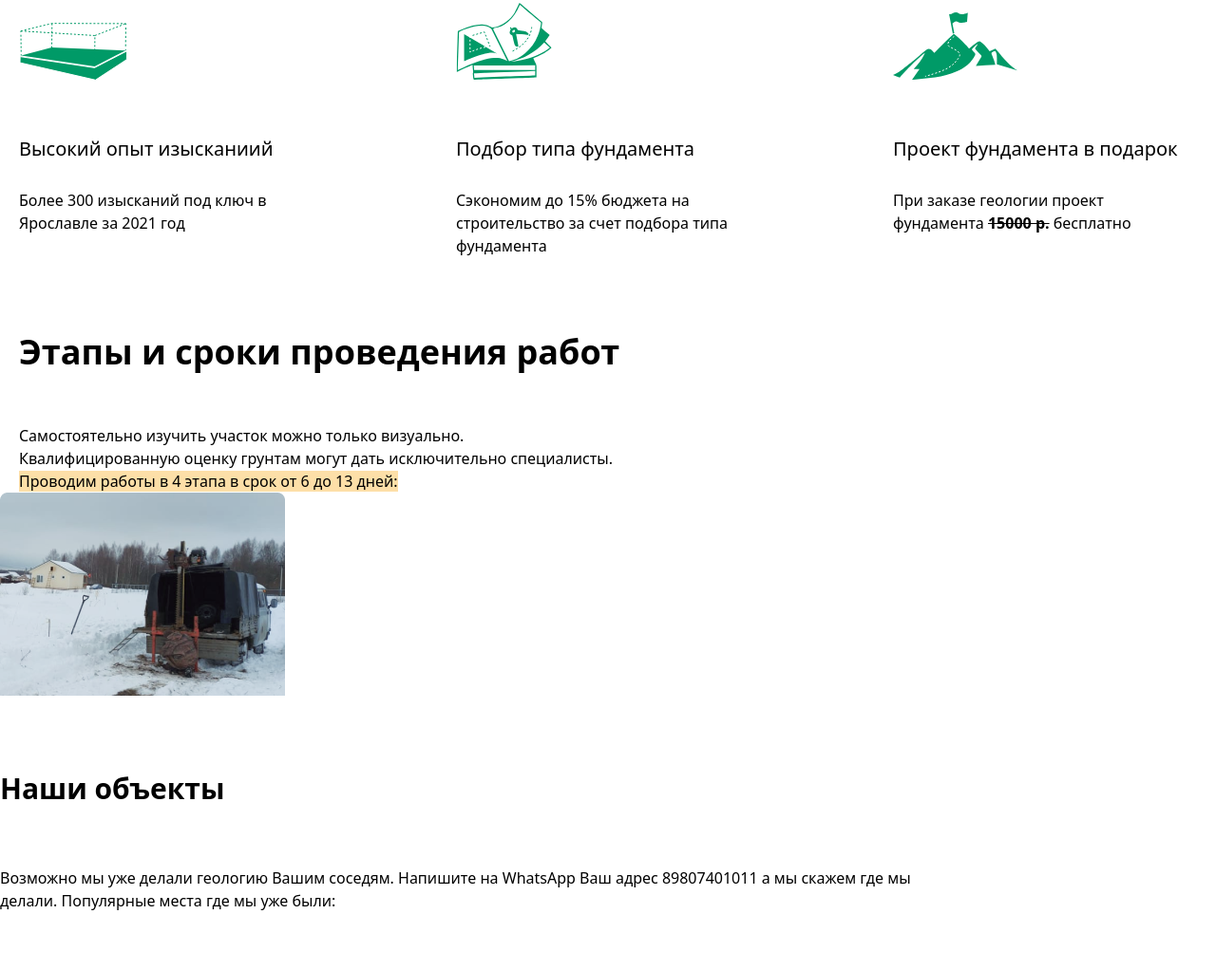
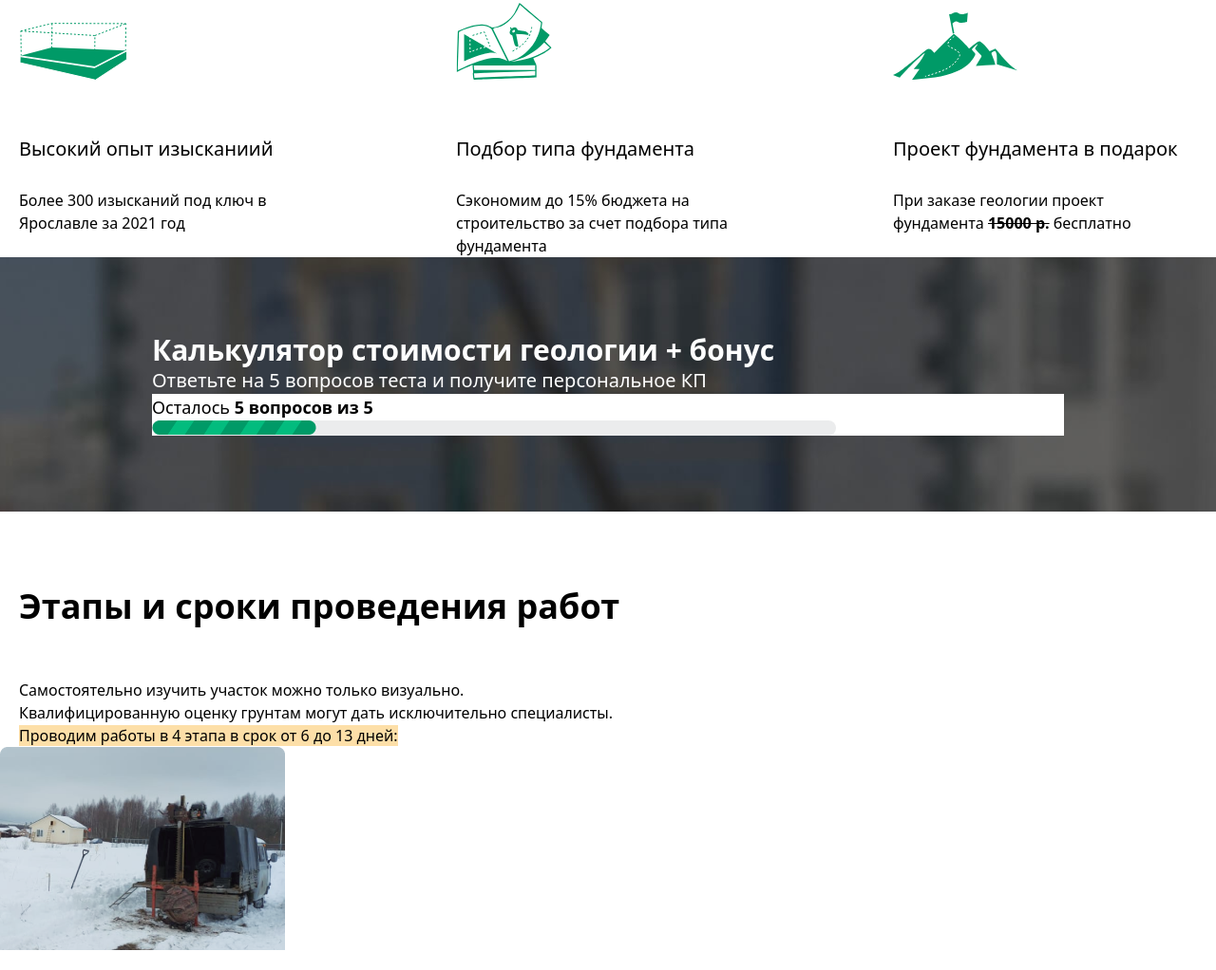
Before and after one commit to CrazyySasha/tailwindcss-geo-website, a website built with Vite: page pages/index.html in a window 1280 px wide. Shown: the part 2737-3759 px from the top of the page at 95% size. Built offline with nearby package versions, Linux system fonts and the light colour scheme.

Commit message:
start-calculator and add in tail.conf new bg

```diff
--- a/pages/index.html
+++ b/pages/index.html
@@ -300,6 +300,22 @@
 			</div>
 		</section>
 	</main>
+	<!-- calculator -->
+	<section class="container mx-auto" style="background-image: url(/assets/bg2_1.png);">
+		<div class="py-20 px-40">
+			<div class="text-white">
+				<h2 class="font-bold text-3xl ">Калькулятор стоимости геологии + бонус</h2>
+				<p class="text-xl font-normal">Ответьте на 5 вопросов теста и получите персональное КП </p>
+			</div>
+			<div class="bg-white">
+				<p class="font-normal text-lg">Осталось <span class="font-bold">5 вопросов из 5</span></p>
+				<div class="w-3/4 bg-progress h-4 rounded-lg">
+					<div class="h-4 bg-no-repeat" style="background-image: url(/assets/Rectangle_194.png);"></div>
+				</div>
+			</div>
+		</div>
+	</section>
+	<!-- calculator -->
 	<div class="text-xl xs:text-2xl sm:text-4xl font-bold my-12 sm:mt-14 md:mt-20 md:mb-14">
 		<h1 class="px-5">
 			Этапы и сроки проведения работ
--- a/tailwind.config.cjs
+++ b/tailwind.config.cjs
@@ -24,6 +24,7 @@ module.exports = {
       borders: "#D6DBE1",
       by:'#fddfa8',
       bggrey: '#4b4f5a',
+      progress:'#EBECED',
 
       inherit: colors.inherit,
       current: colors.current,
```
Also changed, not shown: public/assets/Rectangle_194.png (added), public/assets/bg2_1.png (added).
